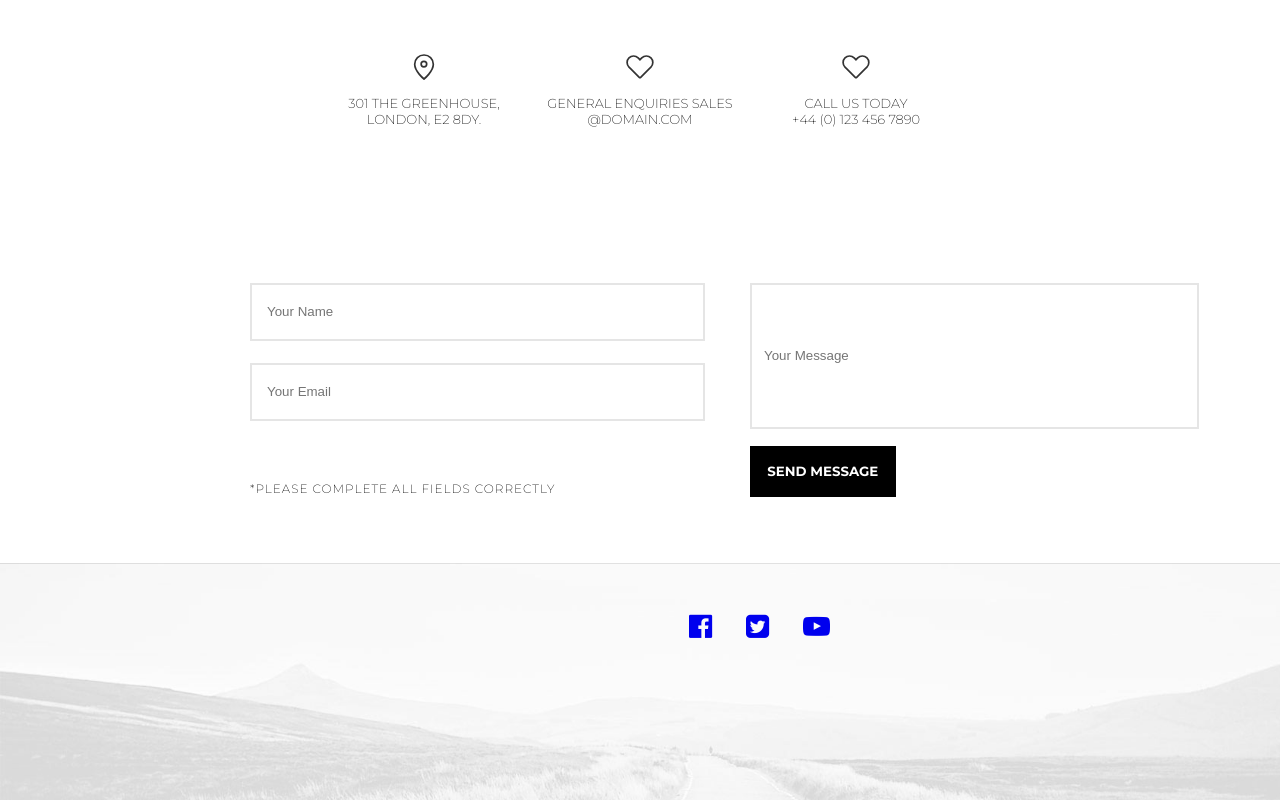
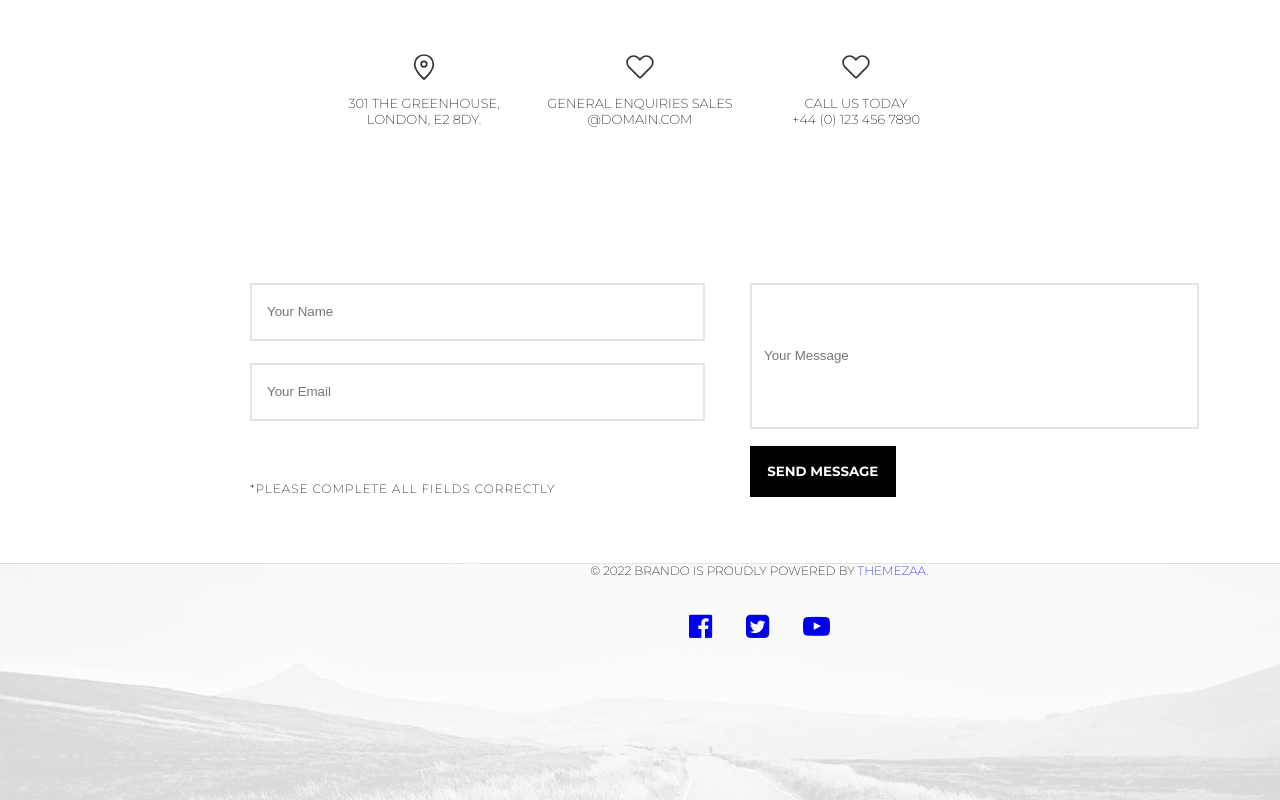
Before and after one commit to degull/brando_clone, a plain HTML site: page index.html in a window 1280 px wide. Shown: the part 7909-8709 px from the top of the page. Drawn offline with Linux system fonts and the light colour scheme.

Commit message:
section 16 수정

```diff
--- a/index.html
+++ b/index.html
@@ -123,6 +123,11 @@
                <a href="#"><i class="fa fa-facebook-official" style="font-size:27px"></i></a>
                <a href="#"><i class="fa fa-twitter-square" style="font-size:27px"></i></a>
                <a href="#"><i class="fa fa-youtube-play" style="font-size:27px"></i></a>
+               <div class="copy">
+                  <span>© 2022 BRANDO IS PROUDLY POWERED BY
+                     <a href="https://www.themezaa.com/">THEMEZAA.</a>
+                  </span>
+               </div>
             </div>
 
 
--- a/scss/style.scss
+++ b/scss/style.scss
@@ -509,6 +509,23 @@ a {text-decoration: none;}
                   margin: 50px 15px;
                }
             }
+            .copy {
+               display: flex;
+               align-items:flex-end;
+               justify-content:flex-end;
+               //position: relative;
+               position: absolute;
+               span {
+                  font-size: 12px;
+                  font-family: Montserrat;
+                  a {
+                     font-size: 12px;
+                     font-family: Montserrat;
+                     text-decoration: none;
+                  }
+               }
+            }
+
          }
 
 
```
Also changed, not shown: css/style.css.
